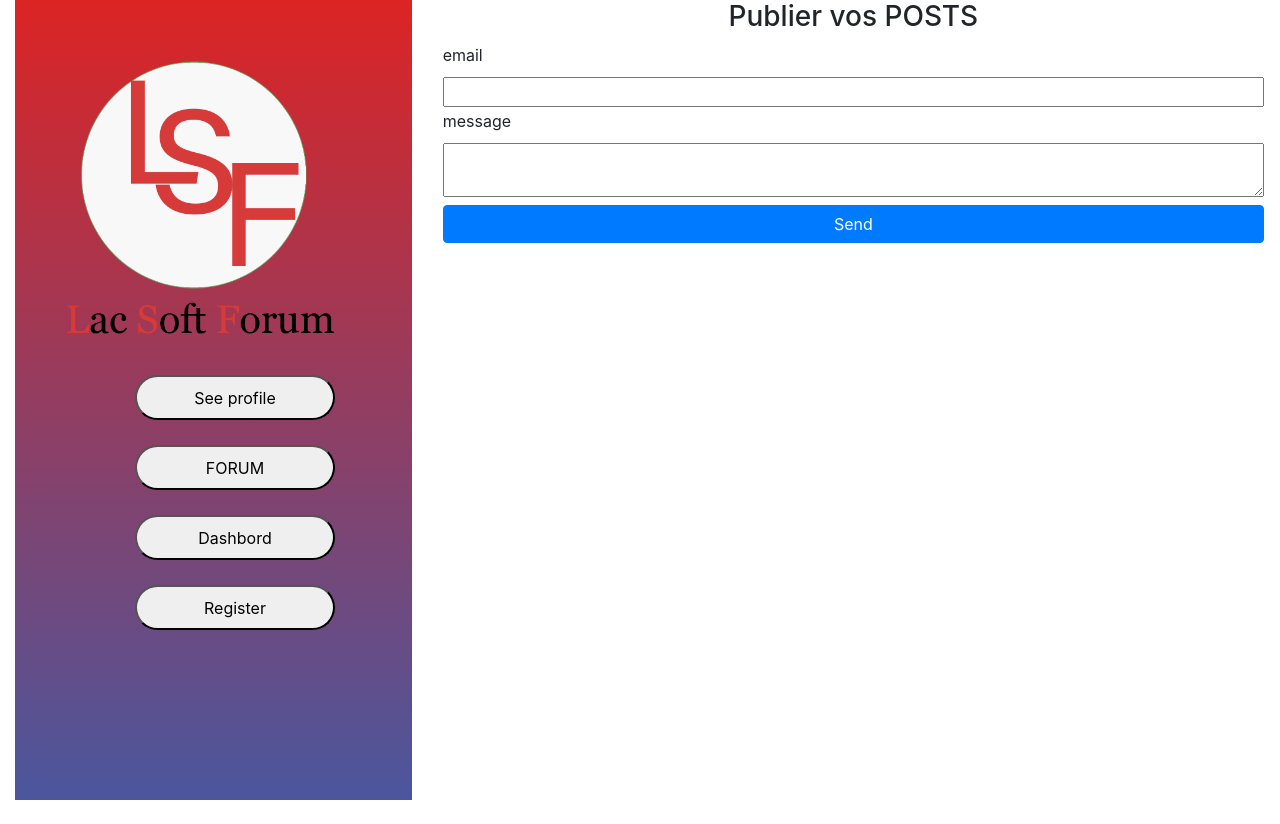
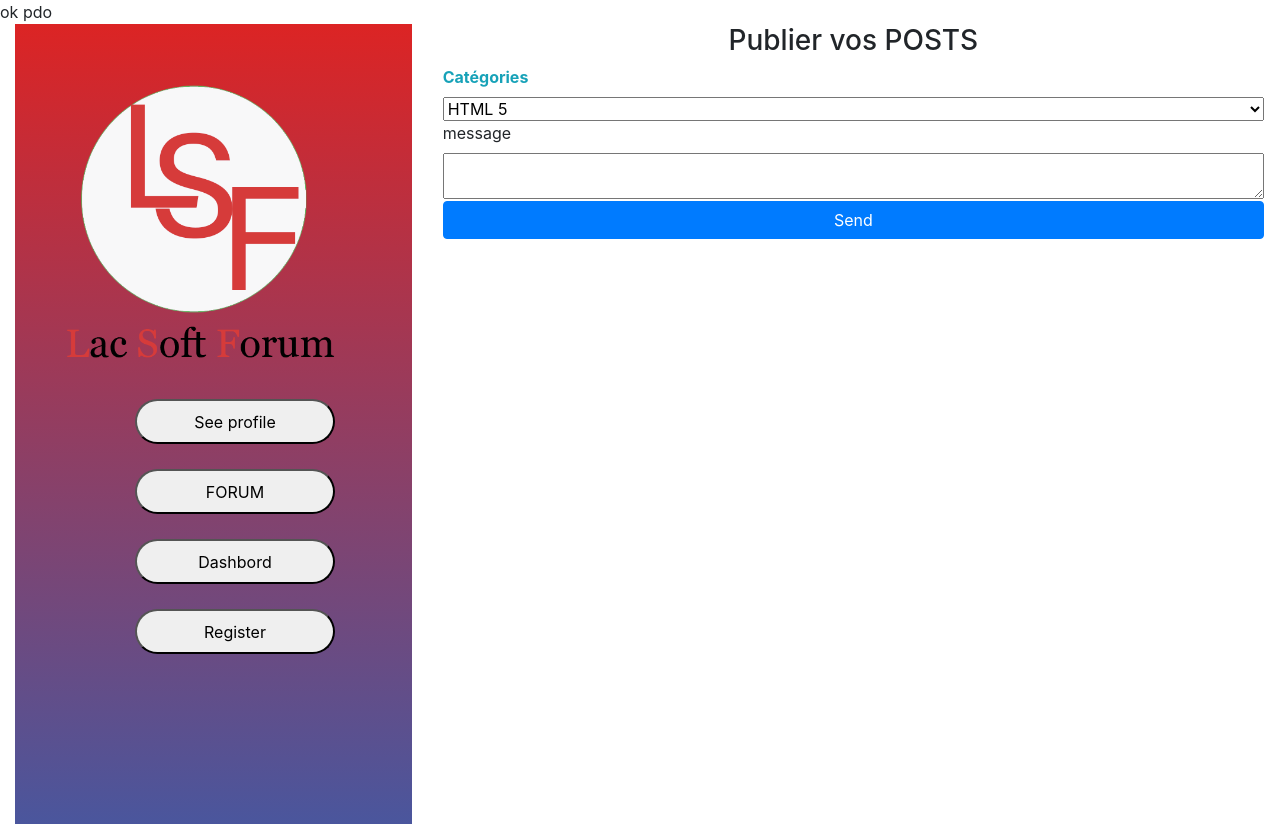
Before and after one commit to Drodyaye92/appforum, a PHP site: page /publication.php in a window 1280 px wide. Before the commit the page ends 800 px from the top, so only its background shows below. Run offline with PHP 8.4, Linux system fonts and the light colour scheme.

Commit message:
commit du 22fev

```diff
--- a/connexion.php
+++ b/connexion.php
@@ -2,10 +2,10 @@
     try{
         $username = 'root';
         $password = '';
-        $bdd = new PDO("mysql:host=localhost; dbname=developpeur", $username, $password);
+        $bdd = new PDO("mysql:host=localhost;dbname=developpeur", $username, $password);
         $bdd->setAttribute(PDO::ATTR_ERRMODE,
         PDO::ERRMODE_EXCEPTION);
-
+       echo 'ok pdo';
     }
     catch(PDOException $e){
         echo "Erreur : ". $e->getMessage();
--- a/publication.php
+++ b/publication.php
@@ -1,39 +1,20 @@
 <?php
 require_once('connexion.php');
 
-if(isset($_POST['send'])){
-    $email =htmlspecialchars( $_POST['email']);
-    $message_pub =htmlspecialchars ($_POST['message_pub']);
-
-    if($email!="" && $message_pub !="" ){
+  if( isset($_POST['send'])){
 
 
-                    $q = $bdd->prepare('SELECT * FROM publication WHERE email = ?  message_pub = ?  date_pub = ?');
-                    $q->execute(array($email,$message_pub,$date_pub));
-                   $row = $q->rowCount();
-                   if($row == 0){
+      $categorie= $_POST['categorie'];
+      $message_pub = htmlspecialchars($_POST['message']);
+      $date_pub= date("h:i:sa");
+      $insert=$bdd->prepare("INSERT INTO publication(categorie,message_pub,date_pub) VALUES(?,?,?)");
+      $insert->execute(array(
+         $categorie,
+         $message_pub,
+         $date_pub
+    ));
+  }
 
-                           $insert= $bdd->prepare("INSERT INTO publication (email,message_pub,date_pub) VALUES(:email,:message,:date,:)");
-                           $insert->execute(array(
-                            'email'=> $email,
-                            'message'=>$message_pub,
-                            'date'=>$date_pub,
-                           ));
-
-
-
-
-                   }
-
-
-
-
-
-
-
-    }
-
-}
 ?>
 <!DOCTYPE html>
 <html lang="en">
@@ -55,7 +36,7 @@ if(isset($_POST['send'])){
                <img src="images/lacsoftforum.png" alt="" width="350px">
             </div>
 
-         <div action="" method="POST">
+         <div action=" " method="POST">
          <div class="form">
             <div class="tab-tete">
                <div class="active"><button>See profile</button></div>
@@ -77,27 +58,36 @@ if(isset($_POST['send'])){
 
    <table class=" w-100">
 
-       <form class="w-100">
+       <form action="publication.php" method="POST" class=" w-100">
        <tr >
           <td>
-           <label for=""> email</label>
+          <label  class="text-info font-weight-bold"  >Catégories</label></td>
           </td>
+          </tr>
+          <tr>
+          <td>
+         <select  class="formcontrol w-100"  type="text" name="categorie" >
+        <option selected>HTML 5</option>
+        <option>CSS 3 </option>
+        <option>PHP</option>
+         <option>JQUERIE</option>
+         <option>BOOTSTRAP</option>
+         <option>SYMPHONY</option>MATERIALIZE<option><option>SGBD</option><option>PYTHON</option>
+         <option>RUBIS</option>
+        </select>
+         </td>
        </tr>
-        <tr class="w-100">
-          <td><input type="" name="email" placeholder="" required="required"  class="font-weight-bold w-100"/></td>
-        </tr>
-
        <tr>
        <td>
           <label for=""> message</label>
        </td>
       </tr>
       <tr>
-          <td> <textarea type="text" name="" placeholder="message" required="required"  class="font-weight-bold w-100"> </textarea></td>
+          <td> <textarea type="text" name="message" placeholder="message"  class="font-weight-bold w-100"> </textarea></td>
        </tr>
 
          <tr>
-          <td><button type="submit" class="btn btn-primary btn-block btn-large w-100">Send</button></td>
+          <td><button type="submit" name="send" class="btn btn-primary btn-block btn-large w-100">Send</button></td>
          </tr>
          </form>
 
```
Also changed, not shown: affichage.php (added, +90 -0 lines).
